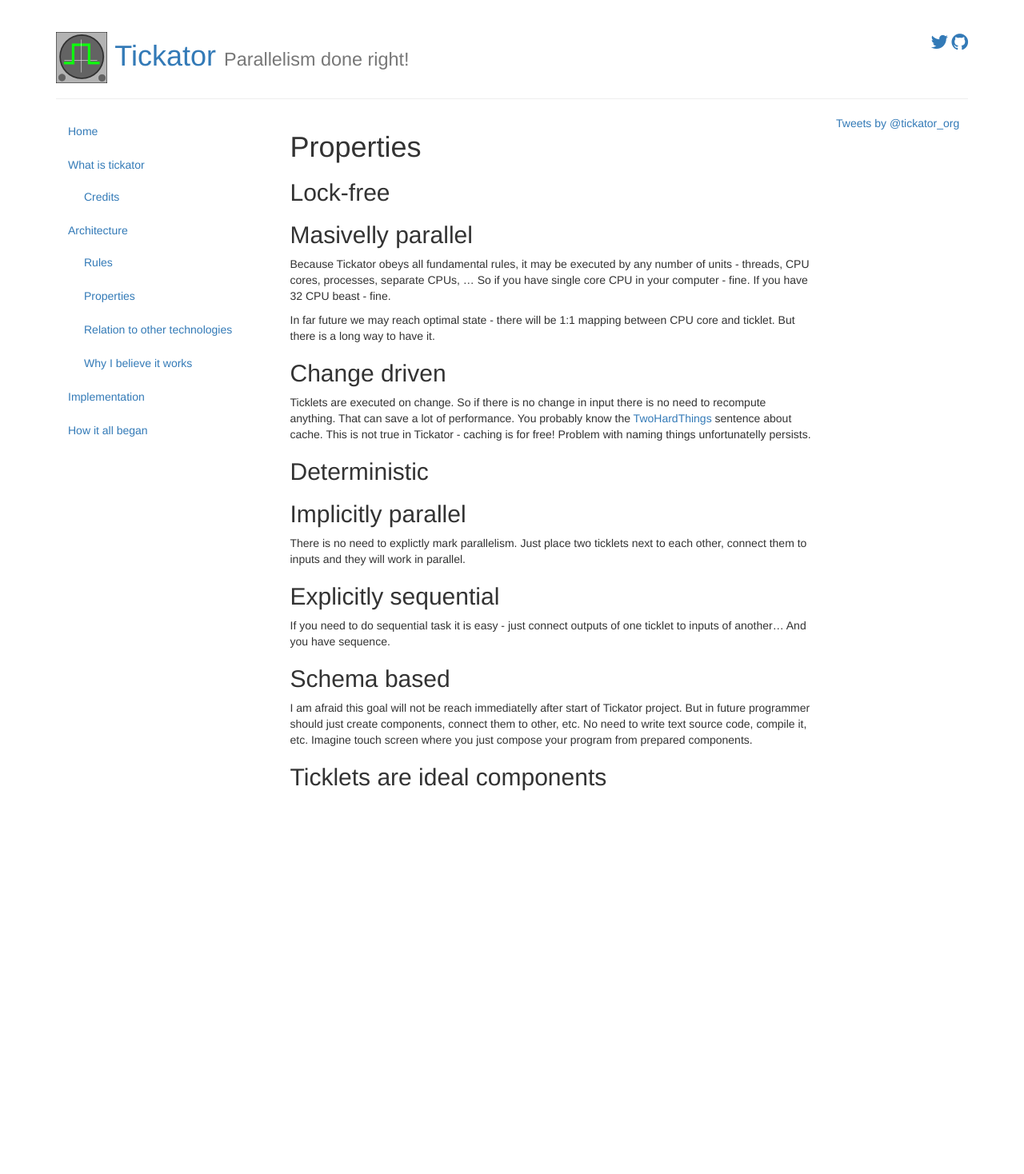
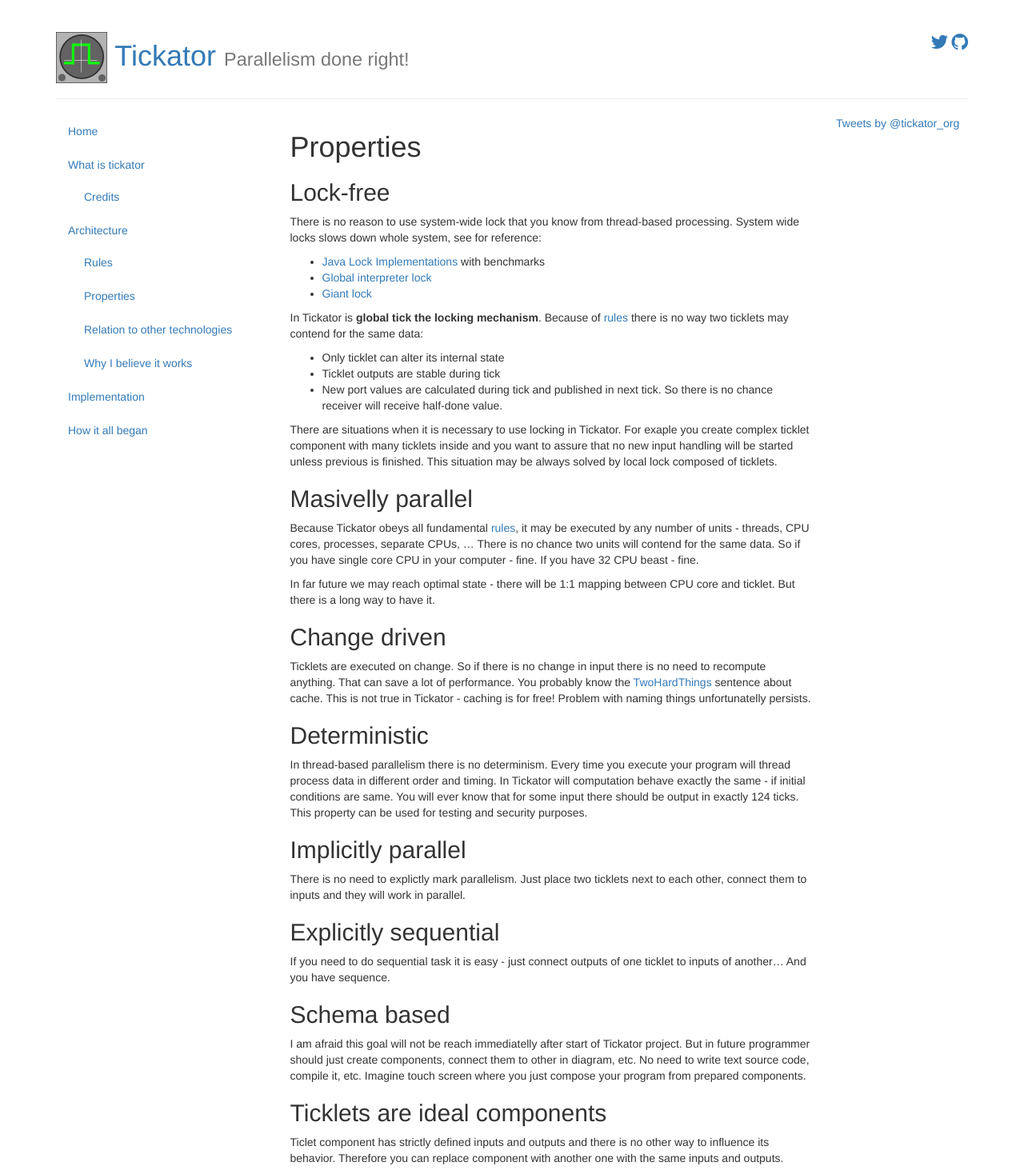
Before and after one commit to jkubos/tickator, a Jekyll site: the page built from articles/properties.md, in a window 1280 px wide. Shown: the whole page at 80% size. Built offline with Jekyll 4.4.1, drawn with Linux system fonts in a browser that asks for light colours; nearby versions of some CDN libraries; comment, search, counter and statistics services are not loaded; before the commit the page ends 998 px from its top, so only the background shows below that.

Commit message:
New content

```diff
--- a/articles/properties.md
+++ b/articles/properties.md
@@ -10,10 +10,24 @@ Properties
 Lock-free
 ---------
 
+There is no reason to use system-wide lock that you know from thread-based processing. System wide locks slows down whole system, see for reference:
+
+*   [Java Lock Implementations](http://mechanical-sympathy.blogspot.cz/2011/11/java-lock-implementations.html) with benchmarks
+*   [Global interpreter lock](https://en.wikipedia.org/wiki/Global_interpreter_lock)
+*   [Giant lock](https://en.wikipedia.org/wiki/Giant_lock)
+
+In Tickator is **global tick the locking mechanism**. Because of [rules](/articles/rules) there is no way two ticklets may contend for the same data:
+
+*   Only ticklet can alter its internal state
+*   Ticklet outputs are stable during tick
+*   New port values are calculated during tick and published in next tick. So there is no chance receiver will receive half-done value.
+
+There are situations when it is necessary to use locking in Tickator. For exaple you create complex ticklet component with many ticklets inside and you want to assure that no new input handling will be started unless previous is finished. This situation may be always solved by local lock composed of ticklets.
+
 Masivelly parallel
 ------------------
 
-Because Tickator obeys all fundamental rules, it may be executed by any number of units - threads, CPU cores, processes, separate CPUs, ... So if you have single core CPU in your computer - fine. If you have 32 CPU beast - fine.
+Because Tickator obeys all fundamental [rules](/articles/rules), it may be executed by any number of units - threads, CPU cores, processes, separate CPUs, ... There is no chance two units will contend for the same data. So if you have single core CPU in your computer - fine. If you have 32 CPU beast - fine.
 
 In far future we may reach optimal state - there will be 1:1 mapping between CPU core and ticklet. But there is a long way to have it.
 
@@ -24,6 +38,8 @@ Ticklets are executed on change. So if there is no change in input there is no n
 
 Deterministic
 -------------
+
+In thread-based parallelism there is no determinism. Every time you execute your program will thread process data in different order and timing. In Tickator will computation behave exactly the same - if initial conditions are same. You will ever know that for some input there should be output in exactly 124 ticks. This property can be used for testing and security purposes.
 
 Implicitly parallel
 -------------------
@@ -38,7 +54,9 @@ If you need to do sequential task it is easy - just connect outputs of one tickl
 Schema based
 ------------
 
-I am afraid this goal will not be reach immediatelly after start of Tickator project. But in future programmer should just create components, connect them to other, etc. No need to write text source code, compile it, etc. Imagine touch screen where you just compose your program from prepared components.
+I am afraid this goal will not be reach immediatelly after start of Tickator project. But in future programmer should just create components, connect them to other in diagram, etc. No need to write text source code, compile it, etc. Imagine touch screen where you just compose your program from prepared components.
 
 Ticklets are ideal components
 -----------------------------
+
+Ticlet component has strictly defined inputs and outputs and there is no other way to influence its behavior. Therefore you can replace component with another one with the same inputs and outputs.
```
Also changed, not shown: articles/architecture.md (+28 -0 lines), articles/why-i-believe-it-works.md (+3 -3 lines).
